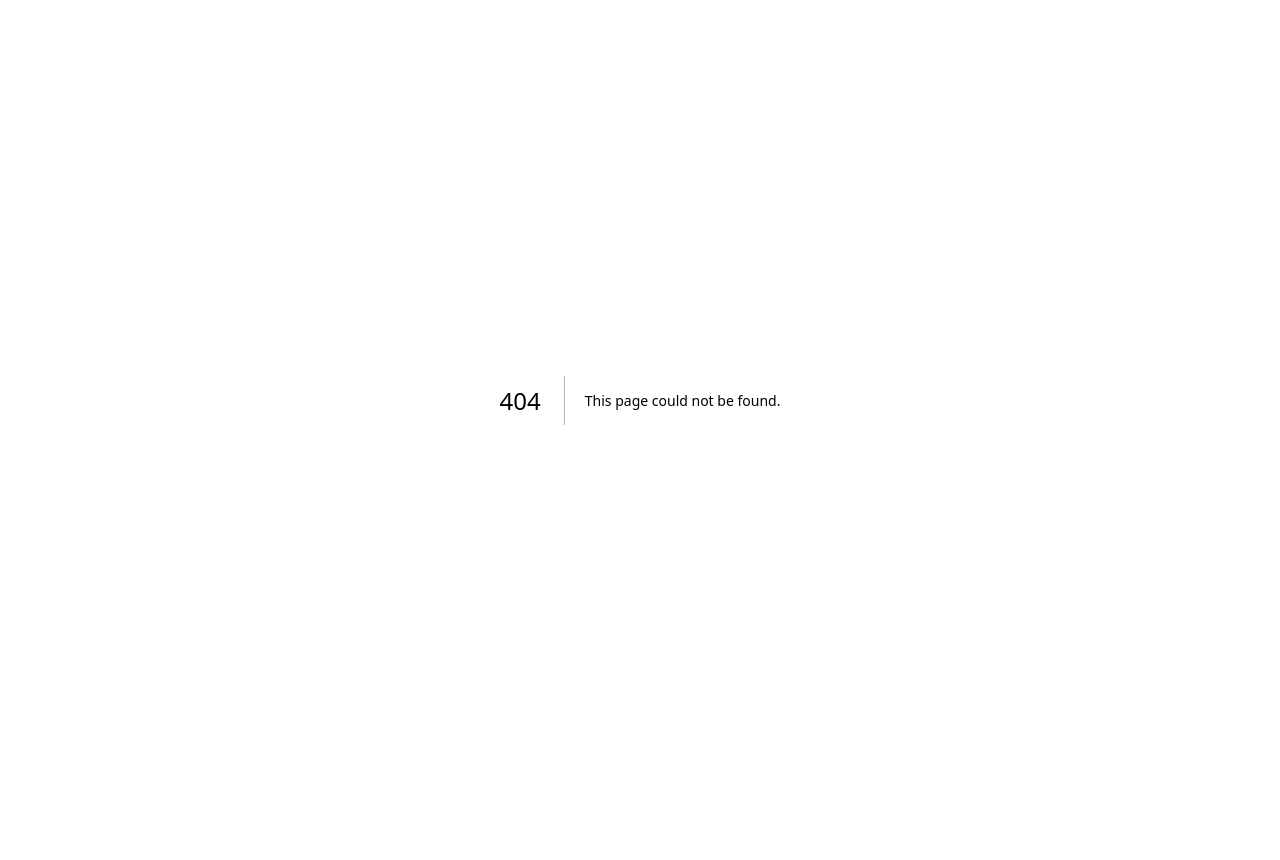
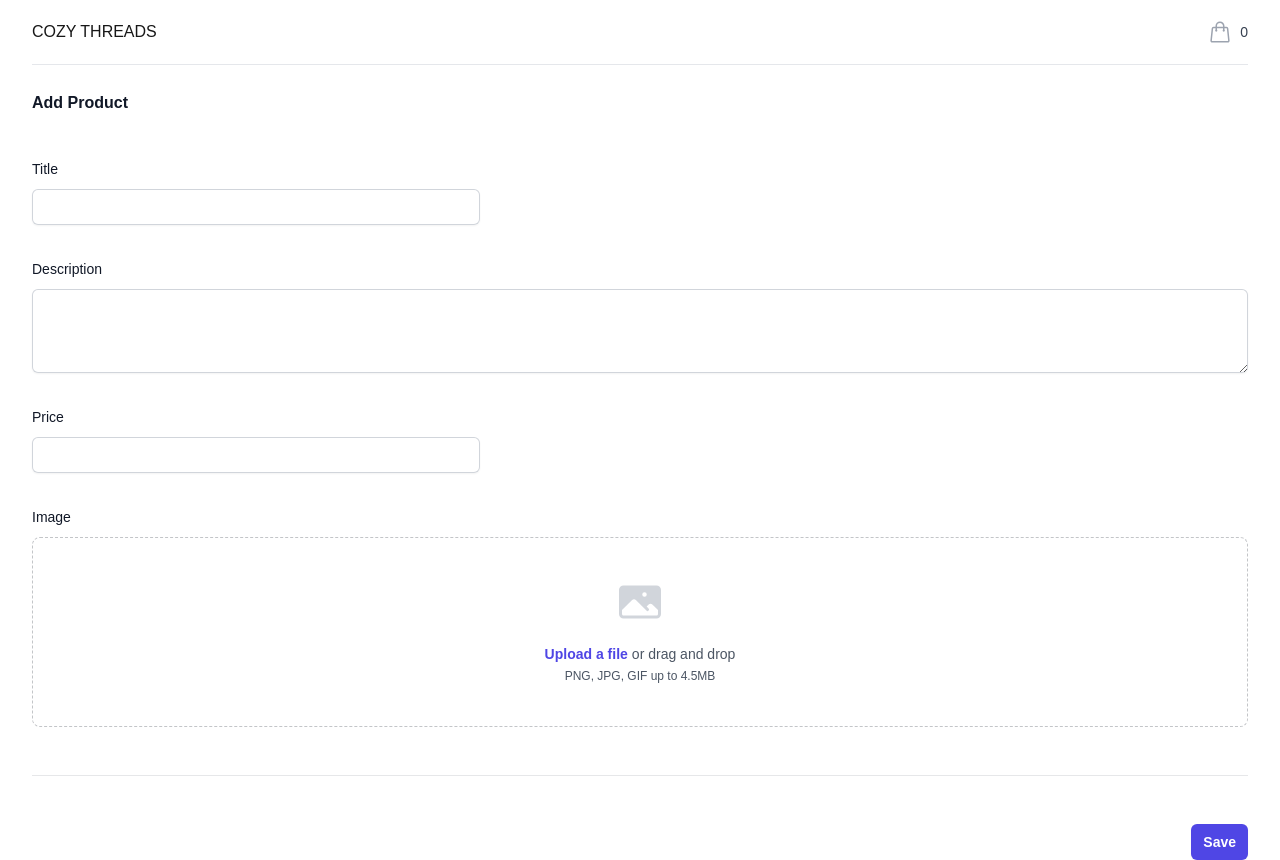
Before and after one commit to samuelwstout/cozy-threads, a Next.js app: page /admin in a window 1280 px wide. Before the commit this address had no page. Before the commit the page ends 800 px from the top, so only its background shows below. Built offline with nearby package versions, Linux system fonts and the light colour scheme.

Commit message:
set up admin panel add product UI

```diff
--- a/src/app/_components/footer.tsx
+++ b/src/app/_components/footer.tsx
@@ -11,7 +11,7 @@
                     <div className="flex items-center lg:ml-8">
                       <div className="ml-4 flow-root lg:ml-8">
                         <a
-                          href="#"
+                          href="/admin"
                           className="group -m-2 flex items-center p-2"
                         >
                           <span className="ml-2 text-sm font-medium text-gray-700 group-hover:text-gray-800">
--- a/src/app/_components/header.tsx
+++ b/src/app/_components/header.tsx
@@ -12,12 +12,12 @@
               <div className="border-b border-gray-200">
                 <div className="flex h-16 items-center justify-between">
                   <div className="hidden lg:flex lg:flex-1 lg:items-center">
-                    <a href="#">
+                    <a href="/">
                       <span>COZY THREADS</span>
                     </a>
                   </div>
 
-                  <a href="#" className="lg:hidden">
+                  <a href="/" className="lg:hidden">
                     <span>COZY THREADS</span>
                   </a>
 
--- a/src/app/_components/productList.tsx
+++ b/src/app/_components/productList.tsx
@@ -84,7 +84,7 @@
 export default function ProductList() {
   return (
     <div className="bg-white">
-      <div className="mx-auto max-w-2xl px-4 py-16 sm:px-6 sm:py-24 lg:max-w-7xl lg:px-8">
+      <div className="mx-auto max-w-2xl px-4 py-5 sm:px-6 sm:py-10 lg:max-w-7xl lg:px-8">
         <div className="mt-6 grid grid-cols-1 gap-x-6 gap-y-10 sm:grid-cols-2 lg:grid-cols-4 xl:gap-x-8">
           {products.map((product) => (
             <div key={product.id} className="group relative">
--- /dev/null
+++ b/src/app/admin/page.tsx
@@ -0,0 +1,125 @@
+import Header from "../_components/header";
+import { PhotoIcon } from "@heroicons/react/24/solid";
+
+export default function AddProduct() {
+  return (
+    <div>
+      <Header />
+      <div className="mx-auto max-w-2xl px-4 sm:px-6 lg:max-w-7xl lg:px-8">
+        <div className="mt-6 gap-x-6 gap-y-10 xl:gap-x-8">
+          <form>
+            <div className="space-y-12">
+              <div className="border-b border-gray-900/10 pb-12">
+                <h2 className="text-base font-semibold leading-7 text-gray-900">
+                  Add Product
+                </h2>
+
+                <div className="mt-10 grid grid-cols-1 gap-x-6 gap-y-8 sm:grid-cols-6">
+                  <div className="sm:col-span-4">
+                    <label
+                      htmlFor="title"
+                      className="block text-sm font-medium leading-6 text-gray-900"
+                    >
+                      Title
+                    </label>
+                    <div className="mt-2">
+                      <div className="flex rounded-md shadow-sm ring-1 ring-inset ring-gray-300 focus-within:ring-2 focus-within:ring-inset focus-within:ring-indigo-600 sm:max-w-md">
+                        <input
+                          id="title"
+                          name="title"
+                          type="text"
+                          className="block flex-1 border-0 bg-transparent py-1.5 pl-2 text-gray-900 placeholder:text-gray-400 focus:ring-0 sm:text-sm sm:leading-6"
+                        />
+                      </div>
+                    </div>
+                  </div>
+
+                  <div className="col-span-full">
+                    <label
+                      htmlFor="description"
+                      className="block text-sm font-medium leading-6 text-gray-900"
+                    >
+                      Description
+                    </label>
+                    <div className="mt-2">
+                      <textarea
+                        id="description"
+                        name="description"
+                        rows={3}
+                        className="block pl-2 w-full rounded-md border-0 py-1.5 text-gray-900 shadow-sm ring-1 ring-inset ring-gray-300 placeholder:text-gray-400 focus:ring-2 focus:ring-inset focus:ring-indigo-600 sm:text-sm sm:leading-6"
+                        defaultValue={""}
+                      />
+                    </div>
+                  </div>
+
+                  <div className="sm:col-span-4">
+                    <label
+                      htmlFor="price"
+                      className="block text-sm font-medium leading-6 text-gray-900"
+                    >
+                      Price
+                    </label>
+                    <div className="mt-2">
+                      <div className="flex rounded-md shadow-sm ring-1 ring-inset ring-gray-300 focus-within:ring-2 focus-within:ring-inset focus-within:ring-indigo-600 sm:max-w-md">
+                        <input
+                          id="price"
+                          name="price"
+                          type="text"
+                          className="block flex-1 border-0 bg-transparent py-1.5 pl-2 text-gray-900 placeholder:text-gray-400 focus:ring-0 sm:text-sm sm:leading-6"
+                        />
+                      </div>
+                    </div>
+                  </div>
+
+                  <div className="col-span-full">
+                    <label
+                      htmlFor="image"
+                      className="block text-sm font-medium leading-6 text-gray-900"
+                    >
+                      Image
+                    </label>
+                    <div className="mt-2 flex justify-center rounded-lg border border-dashed border-gray-900/25 px-6 py-10">
+                      <div className="text-center">
+                        <PhotoIcon
+                          aria-hidden="true"
+                          className="mx-auto h-12 w-12 text-gray-300"
+                        />
+                        <div className="mt-4 flex text-sm leading-6 text-gray-600">
+                          <label
+                            htmlFor="file-upload"
+                            className="relative cursor-pointer rounded-md bg-white font-semibold text-indigo-600 focus-within:outline-none focus-within:ring-2 focus-within:ring-indigo-600 focus-within:ring-offset-2 hover:text-indigo-500"
+                          >
+                            <span>Upload a file</span>
+                            <input
+                              id="file-upload"
+                              name="file-upload"
+                              type="file"
+                              className="sr-only"
+                            />
+                          </label>
+                          <p className="pl-1">or drag and drop</p>
+                        </div>
+                        <p className="text-xs leading-5 text-gray-600">
+                          PNG, JPG, GIF up to 4.5MB
+                        </p>
+                      </div>
+                    </div>
+                  </div>
+                </div>
+              </div>
+
+              <div className="mt-6 flex items-center justify-end gap-x-6">
+                <button
+                  type="submit"
+                  className="rounded-md bg-indigo-600 px-3 py-2 text-sm font-semibold text-white shadow-sm hover:bg-indigo-500 focus-visible:outline focus-visible:outline-2 focus-visible:outline-offset-2 focus-visible:outline-indigo-600"
+                >
+                  Save
+                </button>
+              </div>
+            </div>
+          </form>
+        </div>
+      </div>
+    </div>
+  );
+}
```
